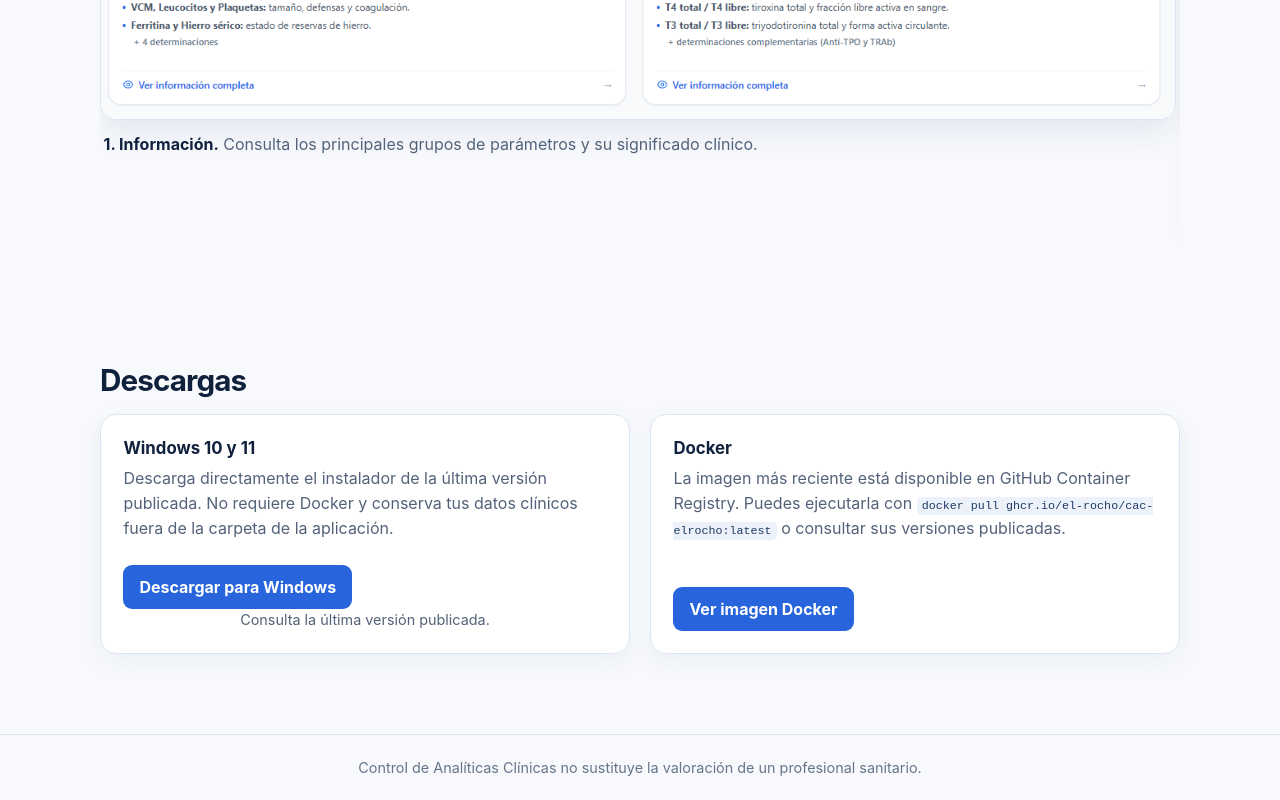
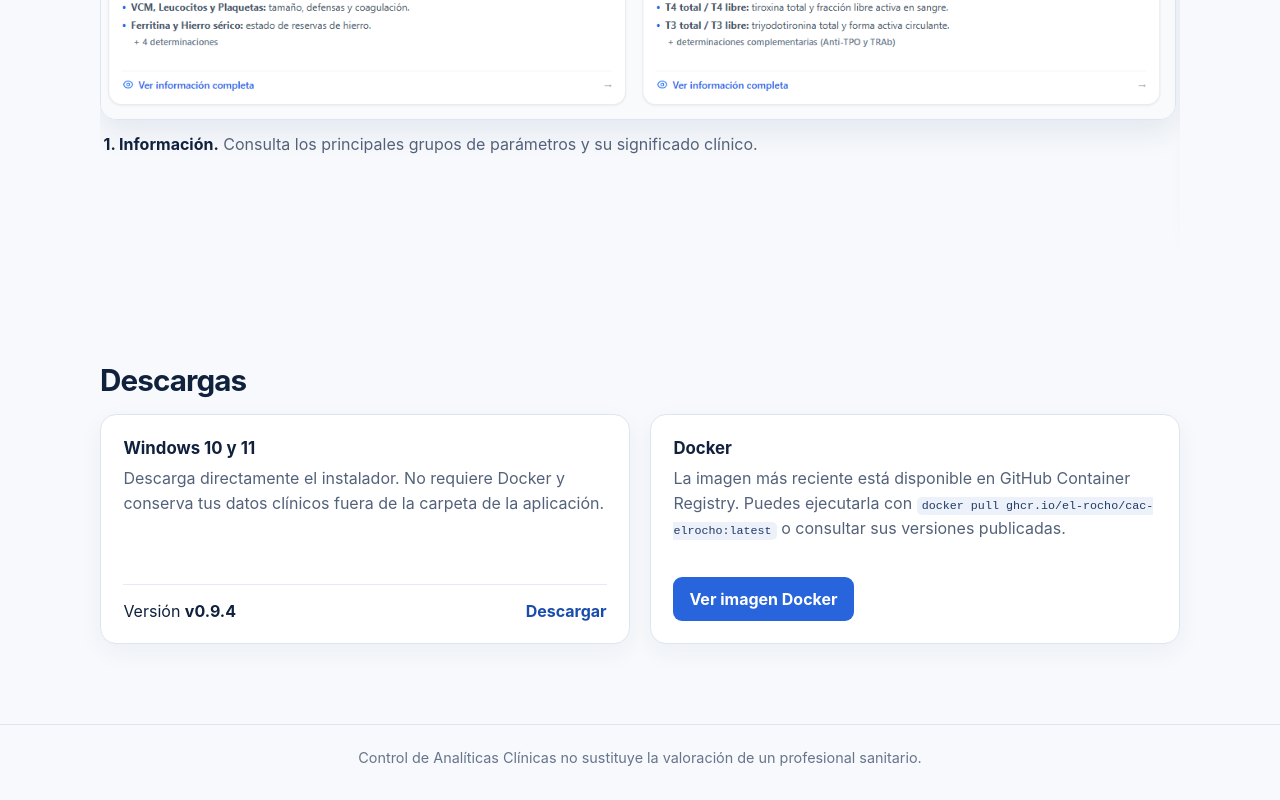
Before and after one commit to el-rocho/cac-elrocho, a website: page docs/index.html in a window 1280 px wide. Shown: the part 2495-3295 px from the top of the page. Drawn offline with Linux system fonts and the light colour scheme; no server answers.

Commit message:
Muestra enlaces de descarga por versión

```diff
--- a/docs/index.html
+++ b/docs/index.html
@@ -22,6 +22,7 @@
       .gallery-controls { display: flex; gap: .65rem; justify-content: center; margin: 1rem 0; }.gallery-control { background: #fff; border: 1px solid #b9c9e3; border-radius: 8px; color: #194dac; cursor: pointer; font: inherit; font-weight: 700; padding: .55rem .85rem; }.gallery-control:hover, .gallery-control:focus-visible { background: #edf4ff; outline: 2px solid #2864dc; outline-offset: 2px; }
       .gallery { display: flex; gap: 1.25rem; margin: 0 0 4.5rem; overflow-x: auto; padding: .25rem .15rem 1.25rem; scroll-behavior: smooth; scroll-snap-type: x mandatory; scrollbar-color: #8ba3c8 #edf2fa; scrollbar-width: thin; }.gallery figure { flex: 0 0 100%; margin: 0; scroll-snap-align: start; }.gallery img { border: 1px solid #dce5f2; border-radius: 16px; box-shadow: 0 12px 30px rgba(32, 59, 103, .09); display: block; height: auto; width: 100%; }.gallery figcaption { color: #53627a; line-height: 1.55; margin: .75rem .2rem 0; }.gallery strong { color: #10213d; }
       .downloads { display: grid; gap: 1.25rem; grid-template-columns: repeat(2, 1fr); }.download { display: flex; flex-direction: column; min-height: 230px; }.download p { flex: 1; }
+      .version-list { list-style: none; margin: 1.25rem 0 0; padding: 0; }.version-list li { align-items: center; border-top: 1px solid #e4ebf5; display: flex; gap: .75rem; justify-content: space-between; padding-top: 1rem; }.version-list a { color: #194dac; font-weight: 700; text-decoration: none; }.version-list a:hover { text-decoration: underline; }
       .button { align-self: flex-start; background: #2864dc; border-radius: 9px; color: #fff; font-weight: 700; margin-top: 1.5rem; padding: .75rem 1rem; text-decoration: none; }.button:hover { background: #194dac; }
       code { background: #edf2fa; border-radius: 5px; color: #203a66; font-size: .9em; padding: .12rem .32rem; } footer { border-top: 1px solid #dce5f2; color: #66758b; font-size: .9rem; padding: 1.5rem; text-align: center; }
       @media (max-width: 700px) { .hero { padding: 4rem 1.25rem 3.5rem; } main { padding: 3.5rem 1.25rem; } .features, .downloads { grid-template-columns: 1fr; } }
@@ -49,7 +50,7 @@
         </div>
       </section>
       <section aria-labelledby="descargas"><h2 id="descargas">Descargas</h2><div class="downloads">
-        <article class="download"><h3>Windows 10 y 11</h3><p>Descarga directamente el instalador de la última versión publicada. No requiere Docker y conserva tus datos clínicos fuera de la carpeta de la aplicación.</p><a class="button" data-windows-download href="https://github.com/el-rocho/cac-elrocho/releases/latest">Descargar para Windows</a><p class="caption" data-windows-version>Buscando la última versión…</p></article>
+        <article class="download"><h3>Windows 10 y 11</h3><p>Descarga directamente el instalador. No requiere Docker y conserva tus datos clínicos fuera de la carpeta de la aplicación.</p><ul class="version-list"><li><span>Versión <strong>v0.9.4</strong></span><a href="https://github.com/el-rocho/cac-elrocho/releases/download/v0.9.4/cac-elrocho-v0.9.4.exe">Descargar</a></li></ul></article>
         <article class="download"><h3>Docker</h3><p>La imagen más reciente está disponible en GitHub Container Registry. Puedes ejecutarla con <code>docker pull ghcr.io/el-rocho/cac-elrocho:latest</code> o consultar sus versiones publicadas.</p><a class="button" href="https://github.com/el-rocho/cac-elrocho/pkgs/container/cac-elrocho">Ver imagen Docker</a></article>
       </div></section>
     </div></main>
@@ -62,18 +63,6 @@
           gallery.scrollBy({ left: direction * gallery.clientWidth, behavior: 'smooth' });
         });
       });
-      const windowsDownload = document.querySelector('[data-windows-download]');
-      const windowsVersion = document.querySelector('[data-windows-version]');
-      fetch('https://api.github.com/repos/el-rocho/cac-elrocho/releases/latest')
-        .then((response) => response.ok ? response.json() : Promise.reject(response))
-        .then((release) => {
-          const installer = release.assets.find((asset) => /^cac-elrocho-v.+\.exe$/i.test(asset.name));
-          if (!installer) throw new Error('No se encontró el instalador de Windows.');
-          windowsDownload.href = installer.browser_download_url;
-          windowsDownload.textContent = `Descargar para Windows (${release.tag_name})`;
-          windowsVersion.textContent = `Archivo: ${installer.name}`;
-        })
-        .catch(() => { windowsVersion.textContent = 'Consulta la última versión publicada.'; });
     </script>
   </body>
 </html>
```
